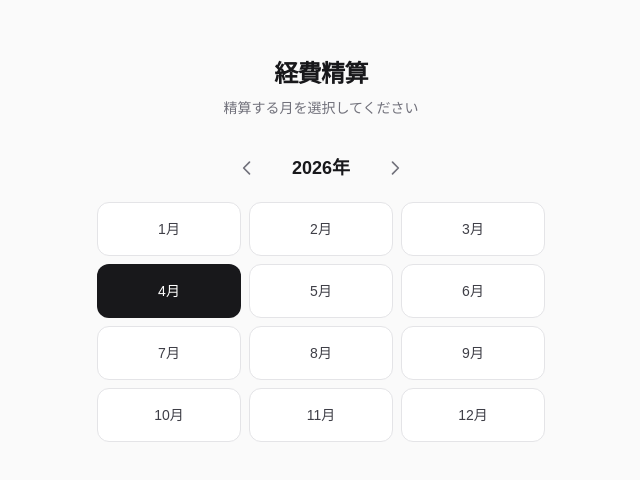
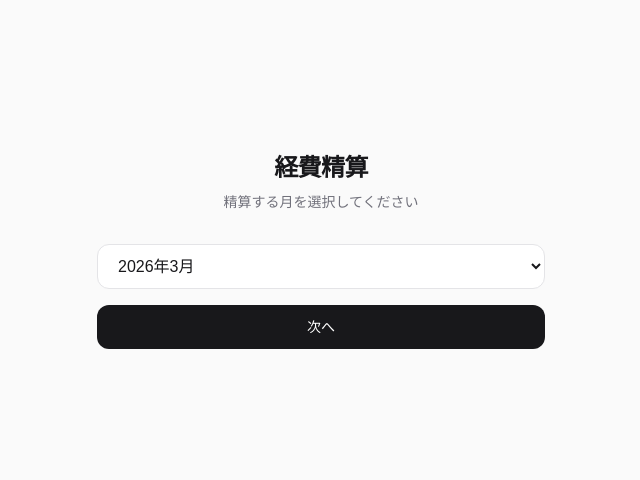
Before and after one commit to yukisakiyama2408/expense_app, a Next.js app: page / in a window 1280 px wide. Shown: the part 150-630 px from the top of the page, without its empty margins (319-959 px from the left). Built offline with nearby package versions, Linux system fonts and the light colour scheme.

Commit message:
月選択形式を変更

```diff
--- a/app/components/MonthSelector.tsx
+++ b/app/components/MonthSelector.tsx
@@ -4,67 +4,61 @@ import { useState } from "react";
 import { useRouter } from "next/navigation";
 import { useEntries } from "@/app/context/entries";
 
-const MONTHS = ["1月", "2月", "3月", "4月", "5月", "6月", "7月", "8月", "9月", "10月", "11月", "12月"];
+function buildOptions(): { year: number; month: number; label: string }[] {
+  const today = new Date();
+  const options: { year: number; month: number; label: string }[] = [];
+  // 24 months back to 1 month ahead
+  for (let offset = 24; offset >= -1; offset--) {
+    const d = new Date(today.getFullYear(), today.getMonth() - offset, 1);
+    const y = d.getFullYear();
+    const m = d.getMonth() + 1;
+    options.push({ year: y, month: m, label: `${y}年${m}月` });
+  }
+  return options;
+}
+
+function defaultValue(options: { year: number; month: number; label: string }[]): string {
+  const today = new Date();
+  const d = new Date(today.getFullYear(), today.getMonth() - 1, 1);
+  const y = d.getFullYear();
+  const m = d.getMonth() + 1;
+  const found = options.find((o) => o.year === y && o.month === m);
+  return found ? found.label : options[options.length - 2]?.label ?? options[0].label;
+}
 
 export function MonthSelector() {
   const router = useRouter();
   const { setSelectedMonth } = useEntries();
-  const today = new Date();
-  const [year, setYear] = useState(today.getFullYear());
+  const options = buildOptions();
+  const [selected, setSelected] = useState(defaultValue(options));
 
-  const currentYear = today.getFullYear();
-  const currentMonth = today.getMonth() + 1;
-
-  const handleSelect = (month: number) => {
-    setSelectedMonth({ year, month });
+  const handleSubmit = () => {
+    const option = options.find((o) => o.label === selected);
+    if (!option) return;
+    setSelectedMonth({ year: option.year, month: option.month });
     router.push("/scanner");
   };
 
   return (
     <div className="w-full space-y-4">
-      <div className="flex items-center justify-center gap-4">
-        <button
-          onClick={() => setYear((y) => y - 1)}
-          className="rounded-lg p-2 text-zinc-500 transition-colors hover:bg-zinc-100 hover:text-zinc-900 dark:text-zinc-400 dark:hover:bg-zinc-800 dark:hover:text-zinc-50"
-          aria-label="前年"
-        >
-          <svg className="h-5 w-5" viewBox="0 0 24 24" fill="none" stroke="currentColor" strokeWidth="2">
-            <path strokeLinecap="round" strokeLinejoin="round" d="M15 19l-7-7 7-7" />
-          </svg>
-        </button>
-        <span className="w-20 text-center text-lg font-semibold text-zinc-900 dark:text-zinc-50">
-          {year}年
-        </span>
-        <button
-          onClick={() => setYear((y) => y + 1)}
-          className="rounded-lg p-2 text-zinc-500 transition-colors hover:bg-zinc-100 hover:text-zinc-900 dark:text-zinc-400 dark:hover:bg-zinc-800 dark:hover:text-zinc-50"
-          aria-label="翌年"
-        >
-          <svg className="h-5 w-5" viewBox="0 0 24 24" fill="none" stroke="currentColor" strokeWidth="2">
-            <path strokeLinecap="round" strokeLinejoin="round" d="M9 5l7 7-7 7" />
-          </svg>
-        </button>
-      </div>
+      <select
+        value={selected}
+        onChange={(e) => setSelected(e.target.value)}
+        className="w-full rounded-xl border border-zinc-200 bg-white px-4 py-3 text-base text-zinc-900 focus:outline-none focus:ring-2 focus:ring-zinc-900 dark:border-zinc-700 dark:bg-zinc-900 dark:text-zinc-50 dark:focus:ring-zinc-400"
+      >
+        {options.map((o) => (
+          <option key={o.label} value={o.label}>
+            {o.label}
+          </option>
+        ))}
+      </select>
 
-      <div className="grid grid-cols-3 gap-2">
-        {MONTHS.map((label, i) => {
-          const month = i + 1;
-          const isCurrent = year === currentYear && month === currentMonth;
-          return (
-            <button
-              key={month}
-              onClick={() => handleSelect(month)}
-              className={`rounded-xl py-4 text-sm font-medium transition-colors ${
-                isCurrent
-                  ? "bg-zinc-900 text-white hover:bg-zinc-700 dark:bg-zinc-50 dark:text-zinc-900 dark:hover:bg-zinc-200"
-                  : "border border-zinc-200 bg-white text-zinc-700 hover:border-zinc-300 hover:bg-zinc-50 dark:border-zinc-700 dark:bg-zinc-900 dark:text-zinc-300 dark:hover:bg-zinc-800"
-              }`}
-            >
-              {label}
-            </button>
-          );
-        })}
-      </div>
+      <button
+        onClick={handleSubmit}
+        className="w-full rounded-xl bg-zinc-900 py-3 text-sm font-medium text-white transition-colors hover:bg-zinc-700 dark:bg-zinc-50 dark:text-zinc-900 dark:hover:bg-zinc-200"
+      >
+        次へ
+      </button>
     </div>
   );
 }
```
